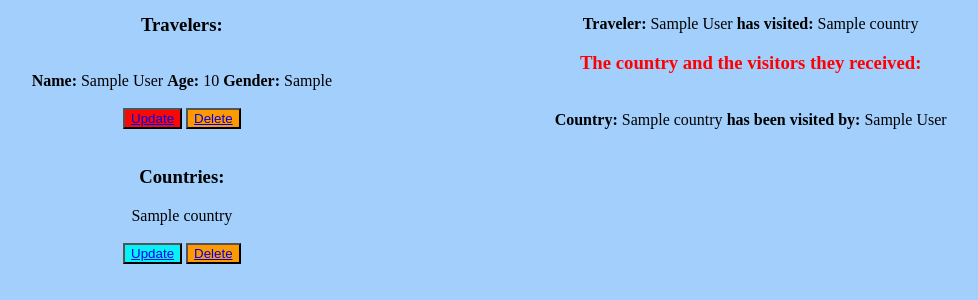
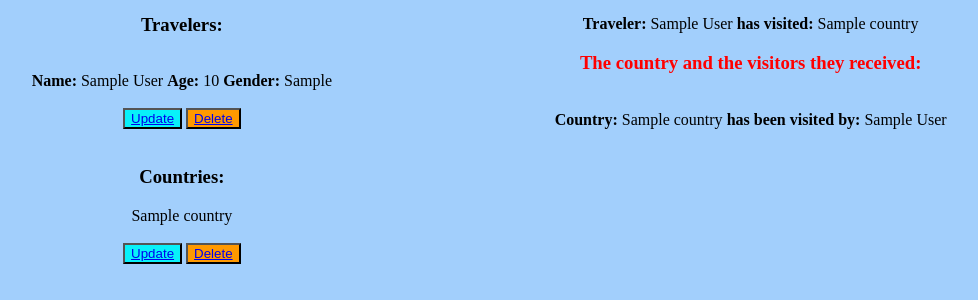
Before and after one commit to Jamalh8/Travel-app, a Flask app: page / in a window 1280 px wide. Shown: the part 196-496 px from the top of the page, without its empty margins (60-1038 px from the left). Run offline with Flask 2, Linux system fonts and the light colour scheme; tables that the repository leaves empty hold one stand-in row (values such as "Sample post").

Commit message:
testing webhook

```diff
--- a/application/templates/read.html
+++ b/application/templates/read.html
@@ -12,7 +12,7 @@
     <b>Gender:</b> {{ user.gender }}
     <br>
     <br>
-    <button style="background-color:rgb(249, 8, 8)"><span><a href="{{ url_for('updateuser', id=user.id) }}">Update</a></span></button>
+    <button style="background-color:rgb(8, 241, 249)"><span><a href="{{ url_for('updateuser', id=user.id) }}">Update</a></span></button>
     <button style="background-color:rgb(255, 153, 0)"><span><a href="{{ url_for('deleteuser', id=user.id) }}">Delete</a></span></button>
     <br>
     <br>
```
